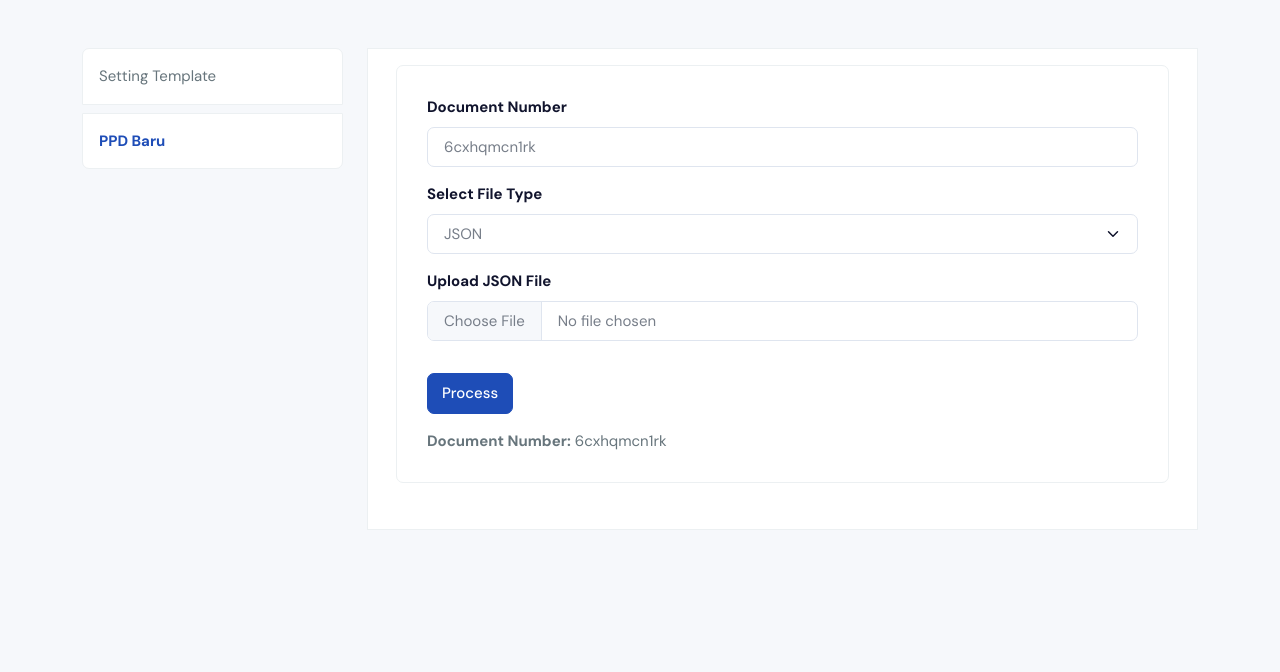
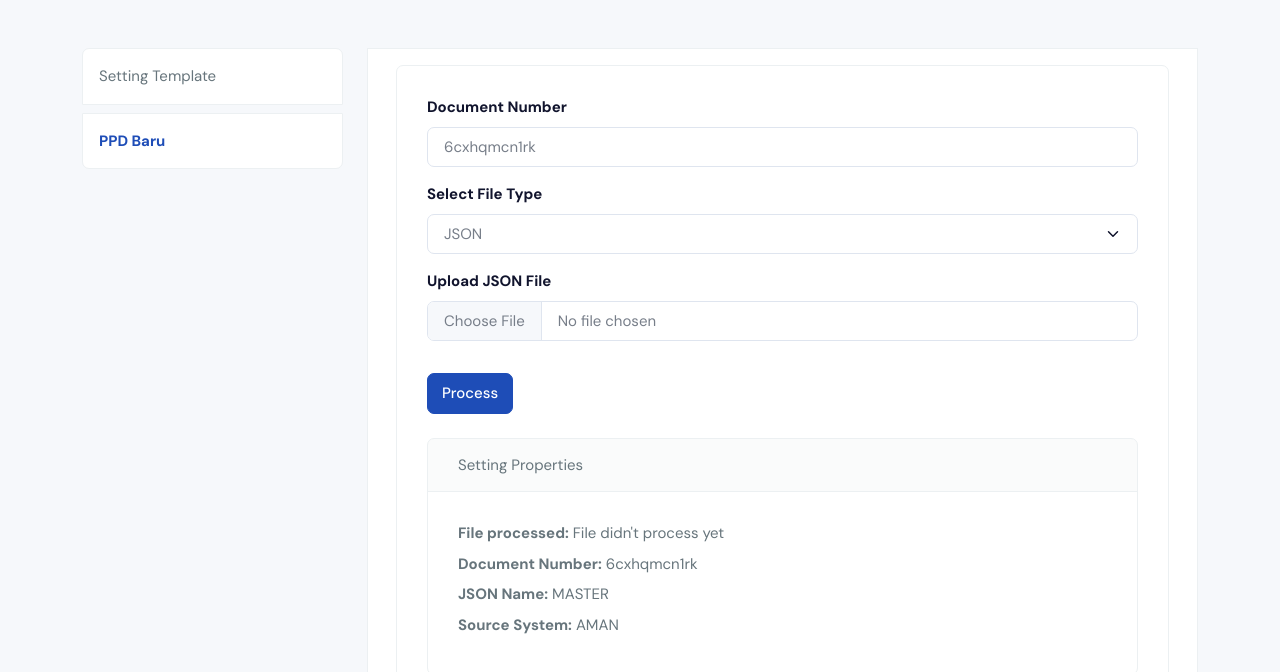
Before and after one commit to zarmintaa/generate_testing_json_jnf, a Vue app: page /ppd-baru in a window 1280 px wide. Shown: the top 672 px of the page. Built offline with nearby package versions, Linux system fonts and the light colour scheme.

Commit message:
Update PpdBaru.vue

```diff
--- a/src/components/PpdBaru.vue
+++ b/src/components/PpdBaru.vue
@@ -15,6 +15,8 @@ const {
   fileName,
   type,
   template,
+  jsonName,
+  sourceSystem,
 } = storeToRefs(fileStore);
 
 const { processFile, downloadJson, downloadExcel } = fileStore;
@@ -83,12 +85,29 @@ const handleFileChange = (event) => {
             <span v-else>Process</span>
           </button>
 
-          <div v-if="fileName" class="mt-3">
-            <strong>File processed:</strong> {{ fileName }}
-          </div>
+          <div class="card mt-4">
+            <div class="card-header">
+              <div>Setting Properties</div>
+            </div>
+            <div class="card-body">
+              <div class="mb-2">
+                <strong>File processed:</strong>
+                {{ fileName || "File didn't process yet" }}
+              </div>
 
-          <div class="mt-3">
-            <strong>Document Number:</strong> {{ docNo || "Not specified" }}
+              <div class="mb-2">
+                <strong>Document Number:</strong> {{ docNo || "Not specified" }}
+              </div>
+
+              <div class="mb-2">
+                <strong>JSON Name:</strong> {{ jsonName || "Not specified" }}
+              </div>
+
+              <div class="mb-2">
+                <strong>Source System:</strong>
+                {{ sourceSystem || "Not specified" }}
+              </div>
+            </div>
           </div>
 
           <div v-if="fileData" class="mt-4">
```
